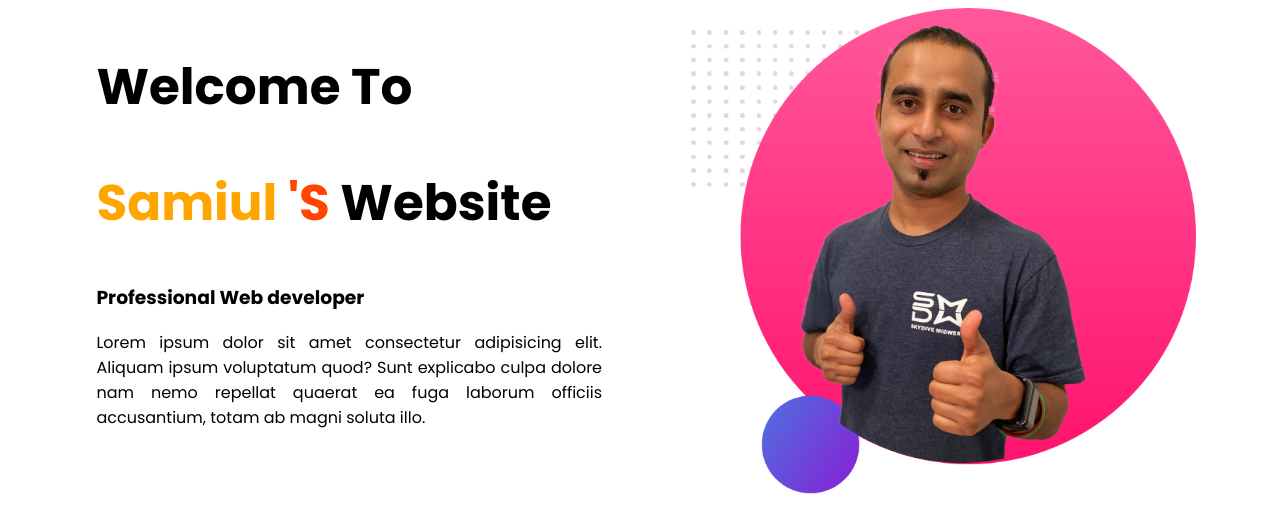
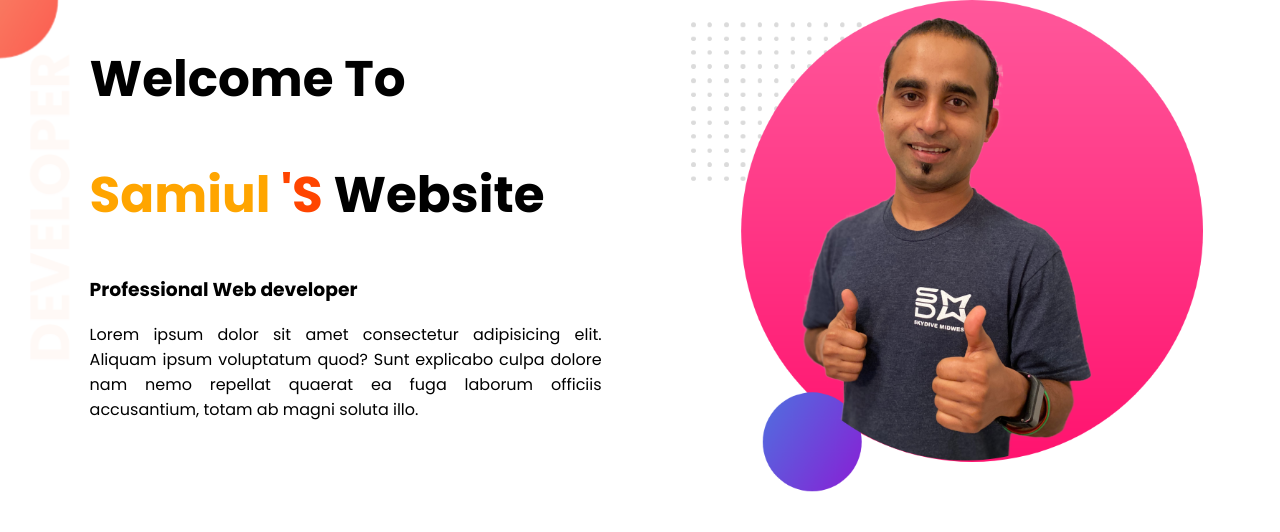
Before and after one commit to samiul238/web-portfolio, a plain HTML site: page index.html in a window 1280 px wide. Drawn offline with Linux system fonts and the light colour scheme.

Commit message:
background

```diff
--- a/index.html
+++ b/index.html
@@ -9,7 +9,7 @@
     <link rel="stylesheet" href="style.css">
 </head>
 <body>
-   <section>
+   <section class="top-banner">
        <div class="half-width">
         <h1>Welcome To</h1>
         <h1><span class="name-highlight">Samiul <span class="change">'S</span> </span>Website</h1>
@@ -17,7 +17,7 @@
         <p>Lorem ipsum dolor sit amet consectetur adipisicing elit. Aliquam ipsum voluptatum quod? Sunt explicabo culpa dolore nam nemo repellat quaerat ea fuga laborum officiis accusantium, totam ab magni soluta illo.</p>
        </div>
        <div class="half-width">
-           <img src="images/jhankar2.png" alt="david beckham">
+           <img src="images/jhankar2.png" alt="jhankar vai">
        </div>
    </section>
 </body>
--- a/style.css
+++ b/style.css
@@ -1,5 +1,6 @@
 body{
     font-family: 'Poppins', sans-serif;
+    margin: 0px;
 }
 h1{
     font-size: 50px;
@@ -23,3 +24,8 @@ p{
 .change{
     color: orangered;
 }
+.top-banner{
+    background-image:url("images/top-banner.png");
+    overflow: hidden;
+    background-repeat: no-repeat;
+}
```
